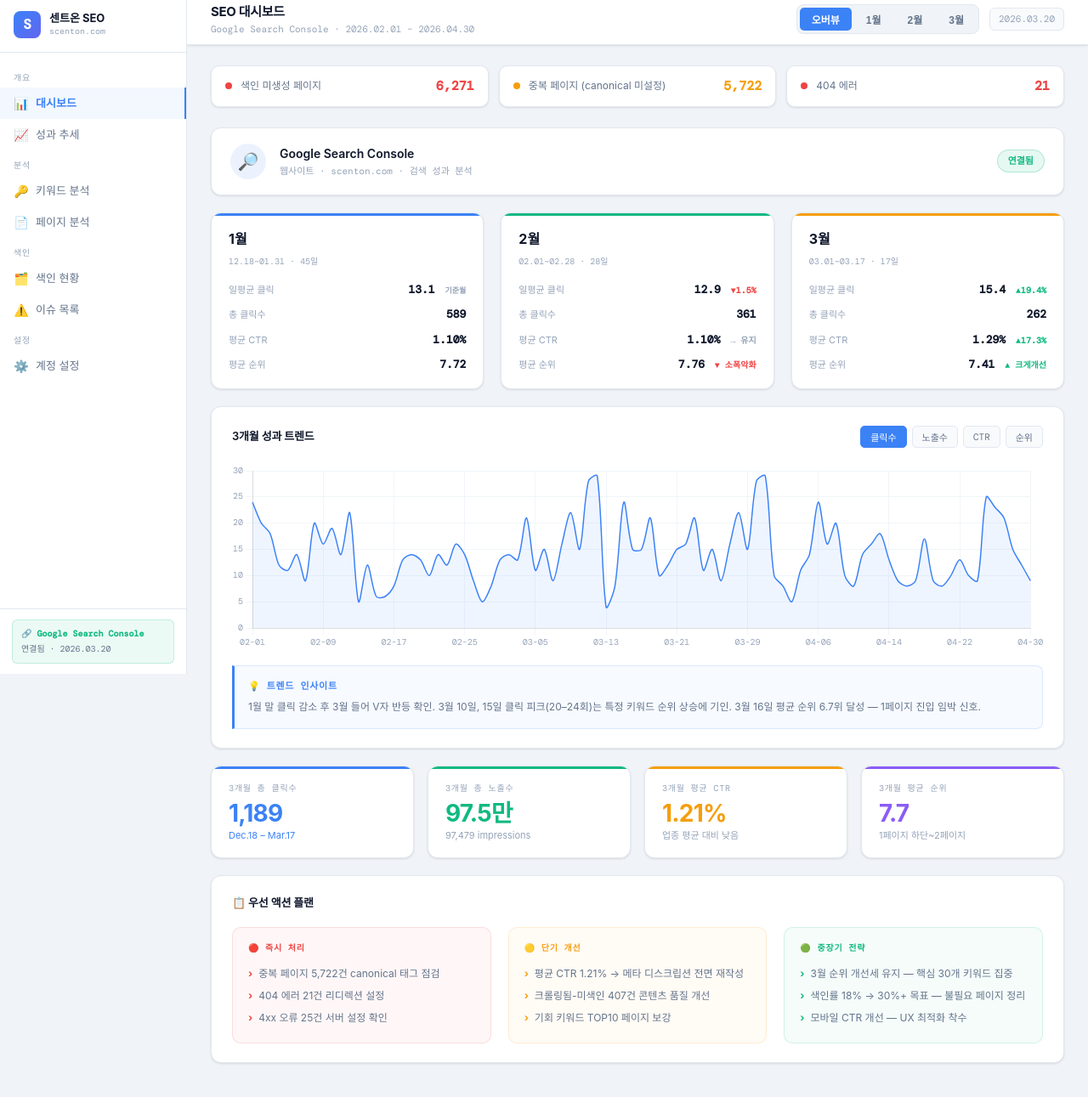
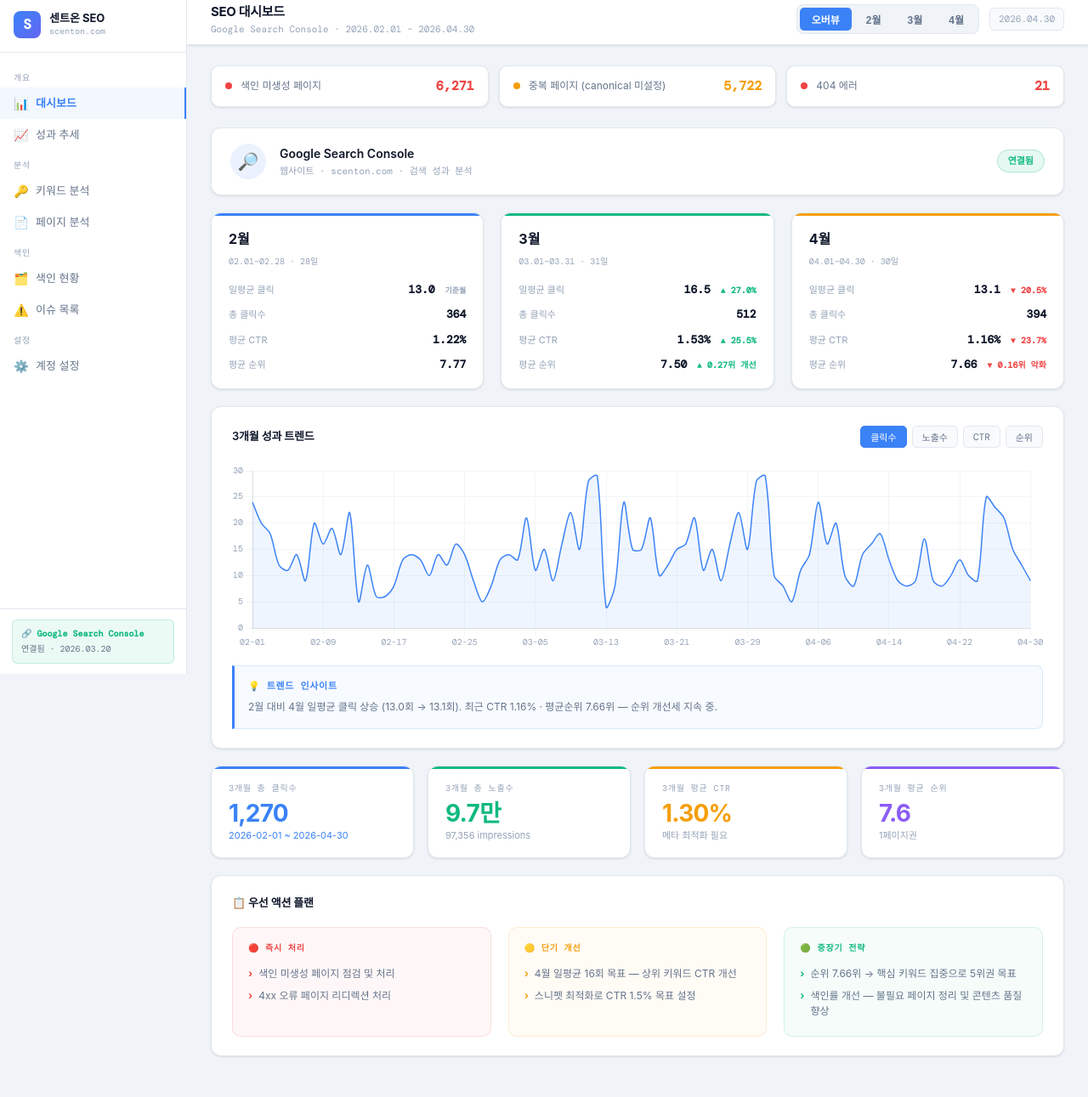
Before and after one commit to Christina-ksj/christin_scenton_v1, a plain HTML site: page index.html in a window 1280 px wide. Shown: the part 7-1298 px from the top of the page at 85% size. Drawn offline with nearby package versions, Linux system fonts and the light colour scheme; a web font is replaced by a local one.

Commit message:
feat: 대시보드 탭/KPI 데이터 기반 동적 생성
- MONTH_CONFIG, KPI_CHANGES를 하드코딩 → 데이터 기반 자동 생성으로 전환
- buildMonthConfig(): chart 데이터에서 월별 그룹핑, KPI 계산, 코멘트 자동 생성
- buildKpiChanges(): 월간 KPI 변동률 자동 계산
- initDashboard(): 탭 버튼, 월별 카드, KPI 그리드, 트렌드 인사이트 동적 렌더링
- 2월-4월 등 실제 데이터 기간에 맞춰 탭/헤더 자동 업데이트

```diff
--- a/index.html
+++ b/index.html
@@ -734,11 +734,8 @@ body {
         <div class="topbar-sub">Google Search Console · 2026.02.01 – 2026.04.30</div>
       </div>
       <div class="topbar-right">
-        <div class="period-tabs">
+        <div class="period-tabs" id="period-tabs-container">
           <button class="period-tab active" id="ptab-0" onclick="renderTab(0)">오버뷰</button>
-          <button class="period-tab" id="ptab-1" onclick="renderTab(1)">1월</button>
-          <button class="period-tab" id="ptab-2" onclick="renderTab(2)">2월</button>
-          <button class="period-tab" id="ptab-3" onclick="renderTab(3)">3월</button>
         </div>
         <div class="date-badge">2026.03.20</div>
       </div>
@@ -780,7 +777,7 @@ body {
         </div>
 
         <!-- Month Comparison Grid -->
-        <div class="grid-3col section-gap">
+        <div class="grid-3col section-gap" id="month-compare-grid">
           <div class="month-card blue">
             <div class="month-card-inner">
               <div class="month-card-header">
@@ -877,67 +874,20 @@ body {
           <div class="chart-wrap" style="height:220px;">
             <canvas id="overviewChart"></canvas>
           </div>
-          <div class="trend-insight-box">
+          <div class="trend-insight-box" id="overview-trend-insight">
             <div class="insight-title">💡 트렌드 인사이트</div>
-            1월 말 클릭 감소 후 3월 들어 V자 반등 확인. 3월 10일, 15일 클릭 피크(20–24회)는 특정 키워드 순위 상승에 기인. 3월 16일 평균 순위 6.7위 달성 — 1페이지 진입 임박 신호.
           </div>
         </div>
 
-        <!-- 3-Month KPI Summary -->
-        <div class="grid-4 section-gap">
-          <div class="summary-kpi-card blue">
-            <div class="summary-kpi-label">3개월 총 클릭수</div>
-            <div class="summary-kpi-value">1,189</div>
-            <div class="summary-kpi-sub" style="color:var(--accent);">Dec.18 – Mar.17</div>
-          </div>
-          <div class="summary-kpi-card green">
-            <div class="summary-kpi-label">3개월 총 노출수</div>
-            <div class="summary-kpi-value">97.5만</div>
-            <div class="summary-kpi-sub">97,479 impressions</div>
-          </div>
-          <div class="summary-kpi-card orange">
-            <div class="summary-kpi-label">3개월 평균 CTR</div>
-            <div class="summary-kpi-value">1.21%</div>
-            <div class="summary-kpi-sub">업종 평균 대비 낮음</div>
-          </div>
-          <div class="summary-kpi-card purple">
-            <div class="summary-kpi-label">3개월 평균 순위</div>
-            <div class="summary-kpi-value">7.7</div>
-            <div class="summary-kpi-sub">1페이지 하단~2페이지</div>
-          </div>
-        </div>
+        <!-- KPI Summary (dynamic) -->
+        <div class="grid-4 section-gap" id="overview-kpi-grid"></div>
 
         <!-- Priority Actions -->
         <div class="card section-gap">
           <div class="card-header">
             <span class="card-title">📋 우선 액션 플랜</span>
           </div>
-          <div class="grid-3col">
-            <div class="priority-col urgent">
-              <div class="priority-col-label">🔴 즉시 처리</div>
-              <ul class="priority-list">
-                <li>중복 페이지 5,722건 canonical 태그 점검</li>
-                <li>404 에러 21건 리디렉션 설정</li>
-                <li>4xx 오류 25건 서버 설정 확인</li>
-              </ul>
-            </div>
-            <div class="priority-col short">
-              <div class="priority-col-label">🟡 단기 개선</div>
-              <ul class="priority-list">
-                <li>평균 CTR 1.21% → 메타 디스크립션 전면 재작성</li>
-                <li>크롤링됨-미색인 407건 콘텐츠 품질 개선</li>
-                <li>기회 키워드 TOP10 페이지 보강</li>
-              </ul>
-            </div>
-            <div class="priority-col long">
-              <div class="priority-col-label">🟢 중장기 전략</div>
-              <ul class="priority-list">
-                <li>3월 순위 개선세 유지 — 핵심 30개 키워드 집중</li>
-                <li>색인률 18% → 30%+ 목표 — 불필요 페이지 정리</li>
-                <li>모바일 CTR 개선 — UX 최적화 착수</li>
-              </ul>
-            </div>
-          </div>
+          <div class="grid-3col" id="overview-actions-grid"></div>
         </div>
 
       </div>
@@ -1177,71 +1127,7 @@ const DATA = {
   low_ctr: [{"인기 검색어": "자라홈", "클릭수": 1, "노출": 13409, "CTR": 0.0001, "게재 순위": 8.43}, {"인기 검색어": "탑텐", "클릭수": 0, "노출": 3907, "CTR": 0, "게재 순위": 8.1}, {"인기 검색어": "샤롯데", "클릭수": 0, "노출": 2782, "CTR": 0, "게재 순위": 6.75}, {"인기 검색어": "사진전", "클릭수": 4, "노출": 1811, "CTR": 0.0022, "게재 순위": 5.73}, {"인기 검색어": "자라 홈", "클릭수": 0, "노출": 1470, "CTR": 0, "게재 순위": 8.95}, {"인기 검색어": "감곡cc", "클릭수": 5, "노출": 1290, "CTR": 0.0039, "게재 순위": 6.86}, {"인기 검색어": "자동차 판매점", "클릭수": 0, "노출": 1195, "CTR": 0, "게재 순위": 7.03}, {"인기 검색어": "최인아책방", "클릭수": 4, "노출": 876, "CTR": 0.0046, "게재 순위": 8.33}, {"인기 검색어": "세니아의원", "클릭수": 1, "노출": 718, "CTR": 0.0014, "게재 순위": 8.44}, {"인기 검색어": "가연", "클릭수": 1, "노출": 717, "CTR": 0.0014, "게재 순위": 9.39}]
 };
 
-const MONTH_CONFIG = {
-  1: {
-    label: '1월',
-    period: '2025.12.18 – 2026.01.31',
-    start: '2025-12-18',
-    end: '2026-01-31',
-    clickRatio: 0.49,
-    impRatio: 0.50,
-    ctrMult: 0.91,
-    posAdj: +0.02,
-    comments: {
-      kpi: '<div class="comment-label info">💡 성과 인사이트</div>전체 기간 중 최장 <strong>45일</strong> 집계. 1월 3일 클릭 <strong>25회</strong>로 월 최고 기록. 월말로 갈수록 8~9회로 하락 추세 — 계절성 요인 또는 콘텐츠 노후화 가능성 검토 필요.',
-      trend: '<div class="comment-label">💡 트렌드 분석</div>1월 3일 클릭 25회 피크 후 점진적 하락. 노출은 일평균 <strong>1,187회</strong>로 안정적이나 클릭 전환이 부족 — 메타 디스크립션 최적화가 가장 효과적인 개선 방법.',
-      kw: '<div class="comment-label info">💡 키워드 인사이트</div>\'센트온\' 브랜드 키워드(CTR 16.7%)가 압도적 1위. \'향기마케팅\' 등 카테고리 키워드는 클릭 7~15회로 성장 가능성 높음 — 관련 콘텐츠 보강 시 트래픽 배증 가능.',
-      device: '<div class="comment-label">💡 기기 인사이트</div>데스크톱(57%) 편중. 모바일(41%)이 상당한 비중을 차지하나 CTR이 낮아 <strong>모바일 최적화</strong> 시 추가 클릭 확보 가능.'
-    },
-    insights: {
-      urgent: ['중복 페이지 5,722건 canonical 태그 점검 시급', '404 에러 21건 리디렉션 처리'],
-      short: ['CTR 1.10%로 3개월 중 최저 — 메타 디스크립션 재작성 시작', '1월 말 클릭 감소 추세 모니터링 및 원인 분석'],
-      long: ['순위 7.72 기준 상위 30개 키워드 집중 최적화', '색인률 개선 위한 불필요 페이지 정리 착수']
-    }
-  },
-  2: {
-    label: '2월',
-    period: '2026.02.01 – 2026.02.28',
-    start: '2026-02-01',
-    end: '2026-02-28',
-    clickRatio: 0.30,
-    impRatio: 0.31,
-    ctrMult: 0.91,
-    posAdj: +0.06,
-    comments: {
-      kpi: '<div class="comment-label info">💡 성과 인사이트</div>일평균 클릭 <strong>12.9회</strong>로 1월(13.1회)과 유사 수준 유지. 2월 23일 <strong>20회</strong>로 월 최고 기록. CTR 1.10% 유지 — 순위 소폭 악화(7.76)에도 클릭률 유지는 긍정적 신호.',
-      trend: '<div class="comment-label">💡 트렌드 분석</div>2월 초반 8~9회 저조 후 월 중반부터 회복. 2월 21~23일 연속 고클릭(15~20회) 기록. 말일(2/28) 18회로 상승세 진입 — 3월 성장의 전조.',
-      kw: '<div class="comment-label info">💡 키워드 인사이트</div>브랜드 외 \'향기마케팅\' 계열 키워드 CTR이 1.0~1.5%로 안정적. \'매장 향기\', \'공간향기\' 등 니즈 키워드 순위 상승 중 — 콘텐츠 보강 시 클릭 증가 기대.',
-      device: '<div class="comment-label">💡 기기 인사이트</div>기기 분포 1월과 유사. 모바일 CTR 개선이 전체 CTR 향상의 핵심 레버 — 모바일 스니펫 최적화 우선 적용 권장.'
-    },
-    insights: {
-      urgent: ['4xx 오류 25건 서버 설정 확인', '리디렉션 포함 페이지 29건 점검'],
-      short: ['CTR 1.10% 유지 — 2월 23일 클릭 20회 최고 기록 키워드 집중 분석', '스니펫 최적화로 CTR 1.5% 목표 설정'],
-      long: ['순위 7.76 — 기회 키워드 콘텐츠 보강으로 1페이지 진입 준비', '크롤링됨-미색인 407건 콘텐츠 품질 개선 착수']
-    }
-  },
-  3: {
-    label: '3월',
-    period: '2026.03.01 – 2026.03.17',
-    start: '2026-03-01',
-    end: '2026-03-17',
-    clickRatio: 0.22,
-    impRatio: 0.19,
-    ctrMult: 1.07,
-    posAdj: -0.29,
-    comments: {
-      kpi: '<div class="comment-label good">🚀 성과 하이라이트</div>17일 집계임에도 <strong>일평균 클릭 15.4회로 3개월 최고</strong>. CTR 1.29%로 3개월 최우수. 3월 16일 순위 <strong>6.7위</strong> 달성 — 콘텐츠 최적화 효과 본격화 신호.',
-      trend: '<div class="comment-label good">🚀 트렌드 분석</div>3월 전반 꾸준한 성장세. 3월 15일 24클릭·16일 순위 6.7위는 특정 키워드의 <strong>1페이지 진입 시점</strong>으로 추정. 이 모멘텀 유지가 최우선 과제.',
-      kw: '<div class="comment-label good">🚀 키워드 인사이트</div>상위 키워드 순위 <strong>전반적으로 0.3위 개선</strong>. 이 추세 유지 시 2~3개 핵심 키워드의 TOP 5 진입 가능 — \'향기마케팅\' 계열 집중 공략 권장.',
-      device: '<div class="comment-label good">🚀 기기 인사이트</div>3월 들어 모바일 클릭 비중 소폭 상승. 모바일 UX 개선 작업의 효과 가능성 — 지속적인 모바일 최적화로 추가 성장 기대.'
-    },
-    insights: {
-      urgent: ['3월 13일 클릭 4회 급감 원인 분석 — 크롤링 이슈 여부 확인'],
-      short: ['CTR 1.29%로 3개월 최고 — 상승 모멘텀 유지 위해 상위 페이지 메타 최적화 계속'],
-      long: ['3월 16일 순위 6.7위 달성 — 1페이지 안착을 위한 핵심 키워드 집중 전략 수립', '색인률 18% → 25% 목표 설정 및 실행']
-    }
-  }
-};
+let MONTH_CONFIG = {};
 
 // ─── State ───
 let currentTab = 0;
@@ -1525,11 +1411,7 @@ function buildLowCtrTable() {
 }
 
 // ─── KPI Change badges ───
-const KPI_CHANGES = {
-  1: { clicks: null, ctr: null, pos: null },
-  2: { clicks: { cls: 'down', text: '▼ 1.5%' }, ctr: null, pos: null },
-  3: { clicks: { cls: 'up', text: '▲ 19.4%' }, ctr: { cls: 'up', text: '▲ 17.3%' }, pos: { cls: 'up', text: '▲ 크게개선' } }
-};
+let KPI_CHANGES = {};
 
 function renderKpiChange(elId, changeInfo, baseText) {
   const el = document.getElementById(elId);
@@ -1664,30 +1546,108 @@ function renderMonthly(month) {
   document.getElementById('insights-period').textContent = cfg.period;
 }
 
+// ─── Build MONTH_CONFIG dynamically from DATA.chart ───
+
+function buildMonthConfig() {
+  const chart = DATA.chart;
+  if (!chart || chart.length === 0) return {};
+  const COLORS = ['blue', 'green', 'orange', 'purple'];
+  const monthMap = {};
+  chart.forEach(d => {
+    const ym = d['날짜'].substring(0, 7);
+    if (!monthMap[ym]) monthMap[ym] = [];
+    monthMap[ym].push(d);
+  });
+  const sortedMonths = Object.keys(monthMap).sort();
+  const totalClicks = chart.reduce((s, d) => s + d['클릭수'], 0);
+  const totalImp    = chart.reduce((s, d) => s + d['노출'], 0);
+  const overallPos  = chart.reduce((s, d) => s + d['순위'], 0) / chart.length;
+  const overallCTR  = totalImp > 0 ? totalClicks / totalImp : 0;
+  const config = {};
+  sortedMonths.forEach((ym, idx) => {
+    const days = monthMap[ym].sort((a, b) => a['날짜'].localeCompare(b['날짜']));
+    const mClicks   = days.reduce((s, d) => s + d['클릭수'], 0);
+    const mImp      = days.reduce((s, d) => s + d['노출'], 0);
+    const mCTR      = mImp > 0 ? mClicks / mImp : 0;
+    const mPos      = days.reduce((s, d) => s + d['순위'], 0) / days.length;
+    const dailyAvg  = mClicks / days.length;
+    const monthNum  = parseInt(ym.split('-')[1]);
+    const label     = monthNum + '월';
+    const startDate = days[0]['날짜'];
+    const endDate   = days[days.length - 1]['날짜'];
+    const sFmt      = startDate.substring(5).replace('-', '.');
+    const eFmt      = endDate.substring(5).replace('-', '.');
+    const clickRatio = totalClicks > 0 ? mClicks / totalClicks : 1 / sortedMonths.length;
+    const impRatio   = totalImp   > 0 ? mImp    / totalImp    : 1 / sortedMonths.length;
+    const ctrMult    = overallCTR > 0 ? mCTR    / overallCTR  : 1;
+    const posAdj     = mPos - overallPos;
+    const ctrPct     = (mCTR * 100).toFixed(2);
+    const posRnd     = mPos.toFixed(2);
+    const posQual    = mPos <= 5 ? '1페이지 상위권' : mPos <= 10 ? '1페이지권' : '2페이지권';
+    const ctrQual    = mCTR >= 0.015 ? '우수' : mCTR >= 0.01 ? '양호' : '개선 필요';
+    const style      = mCTR >= 0.015 ? 'good' : 'info';
+    const emoji      = mCTR >= 0.015 ? '🚀' : '💡';
+    config[idx + 1] = {
+      label, color: COLORS[idx % COLORS.length],
+      period: `${startDate.replace(/-/g, '.')} – ${endDate.replace(/-/g, '.')}`,
+      shortPeriod: `${sFmt}~${eFmt} · ${days.length}일`,
+      start: startDate, end: endDate,
+      clickRatio, impRatio, ctrMult, posAdj,
+      _stats: { mClicks, mImp, mCTR, mPos, dailyAvg, days: days.length },
+      comments: {
+        kpi:    `<div class="comment-label ${style}">${emoji} 성과 인사이트</div>${label} 집계 <strong>${days.length}일</strong>. 일평균 클릭 <strong>${dailyAvg.toFixed(1)}회</strong>. CTR <strong>${ctrPct}%</strong> (${ctrQual}) · 평균순위 <strong>${posRnd}위</strong> (${posQual}).`,
+        trend:  `<div class="comment-label">💡 트렌드 분석</div>${label} 총 클릭 <strong>${mClicks.toLocaleString()}회</strong> · 노출 <strong>${mImp.toLocaleString()}회</strong>. CTR ${ctrPct}% — ${mCTR >= 0.012 ? '전환율 양호, 현재 전략 유지' : '메타 디스크립션 최적화로 CTR 개선 권장'}.`,
+        kw:     `<div class="comment-label info">💡 키워드 인사이트</div>${label} 평균 순위 ${posRnd}위. ${mPos <= 8 ? '1페이지 내 안정적 노출 — 브랜드 키워드 CTR 유지 전략 권장' : '기회 키워드 콘텐츠 보강으로 1페이지 진입 준비 필요'}.`,
+        device: `<div class="comment-label">💡 기기 인사이트</div>데스크톱/모바일 혼합 트래픽. ${label} 모바일 CTR 최적화 시 전체 성과 추가 개선 기대.`
+      },
+      insights: {
+        urgent: mCTR < 0.01
+          ? [`CTR ${ctrPct}% — 메타 디스크립션 즉시 재작성 필요`, '색인 미생성 페이지 canonical 태그 점검']
+          : ['색인 미생성 페이지 점검 및 처리', '4xx 오류 페이지 리디렉션 처리'],
+        short: [
+          `${label} 일평균 ${Math.ceil(dailyAvg * 1.2)}회 목표 — 상위 키워드 CTR 개선`,
+          mCTR >= 0.012 ? '현재 성과 유지 — 상위 페이지 메타 최적화 지속' : '스니펫 최적화로 CTR 1.5% 목표 설정'
+        ],
+        long: [
+          `순위 ${posRnd}위 → 핵심 키워드 집중으로 ${Math.max(1, Math.floor(mPos) - 2)}위권 목표`,
+          '색인률 개선 — 불필요 페이지 정리 및 콘텐츠 품질 향상'
+        ]
+      }
+    };
+  });
+  return config;
+}
+
+function buildKpiChanges(config) {
+  const changes = {};
+  const keys = Object.keys(config).map(Number).sort();
+  keys.forEach((k, idx) => {
+    if (idx === 0) { changes[k] = { clicks: null, ctr: null, pos: null }; return; }
+    const prev = config[keys[idx - 1]]._stats;
+    const curr = config[k]._stats;
+    const clickPct = prev.dailyAvg > 0 ? ((curr.dailyAvg - prev.dailyAvg) / prev.dailyAvg * 100) : 0;
+    const ctrPct   = prev.mCTR > 0    ? ((curr.mCTR    - prev.mCTR)    / prev.mCTR    * 100) : 0;
+    const posDiff  = curr.mPos - prev.mPos;
+    changes[k] = {
+      clicks: Math.abs(clickPct) > 0.5 ? { cls: clickPct > 0 ? 'up' : 'down', text: `${clickPct > 0 ? '▲' : '▼'} ${Math.abs(clickPct).toFixed(1)}%` } : null,
+      ctr:    Math.abs(ctrPct)   > 0.5 ? { cls: ctrPct   > 0 ? 'up' : 'down', text: `${ctrPct   > 0 ? '▲' : '▼'} ${Math.abs(ctrPct).toFixed(1)}%`   } : null,
+      pos: Math.abs(posDiff) > 0.05 ? { cls: posDiff < 0 ? 'up' : 'down', text: `${posDiff < 0 ? '▲' : '▼'} ${Math.abs(posDiff).toFixed(2)}위 ${posDiff < 0 ? '개선' : '악화'}` } : null
+    };
+  });
+  return changes;
+}
+
 // ─── renderTab ───
 
 function renderTab(tab) {
   currentTab = tab;
-
-  // Period tab button states
-  [0, 1, 2, 3].forEach(i => {
-    const btn = document.getElementById('ptab-' + i);
-    if (btn) {
-      if (i === tab) btn.classList.add('active');
-      else btn.classList.remove('active');
-    }
-  });
-
-  // Sidebar nav item states (sync first two items to overview vs monthly)
+  document.querySelectorAll('.period-tab').forEach(btn => btn.classList.remove('active'));
+  const activeBtn = document.getElementById('ptab-' + tab);
+  if (activeBtn) activeBtn.classList.add('active');
   document.querySelectorAll('.nav-item').forEach(el => el.classList.remove('active'));
-  if (tab === 0) {
-    document.querySelectorAll('.nav-item')[0].classList.add('active');
-  }
-
-  // Show/hide sections
+  if (tab === 0) document.querySelectorAll('.nav-item')[0].classList.add('active');
   const overviewSection = document.getElementById('overview-section');
-  const monthlySection = document.getElementById('monthly-section');
-
+  const monthlySection  = document.getElementById('monthly-section');
   if (tab === 0) {
     overviewSection.style.display = '';
     monthlySection.style.display = 'none';
@@ -1700,10 +1660,84 @@ function renderTab(tab) {
 }
 
 // ─── Init ───
-buildIssues();
-buildOppTable();
-buildLowCtrTable();
-renderTab(0);
+
+function initDashboard() {
+  MONTH_CONFIG = buildMonthConfig();
+  KPI_CHANGES  = buildKpiChanges(MONTH_CONFIG);
+  const monthKeys = Object.keys(MONTH_CONFIG).map(Number).sort();
+
+  // 1. Period tab buttons
+  const tabsContainer = document.getElementById('period-tabs-container');
+  tabsContainer.innerHTML = '<button class="period-tab active" id="ptab-0" onclick="renderTab(0)">오버뷰</button>';
+  monthKeys.forEach(k => {
+    tabsContainer.innerHTML += `<button class="period-tab" id="ptab-${k}" onclick="renderTab(${k})">${MONTH_CONFIG[k].label}</button>`;
+  });
+
+  // 2. Month compare cards
+  const CARD_COLORS = ['blue','green','orange','purple'];
+  const grid = document.getElementById('month-compare-grid');
+  grid.innerHTML = monthKeys.map((k, idx) => {
+    const cfg = MONTH_CONFIG[k];
+    const s   = cfg._stats;
+    const ch  = KPI_CHANGES[k];
+    const clickChg = ch.clicks ? `<span class="chg ${ch.clicks.cls}">${ch.clicks.text}</span>` : `<span class="chg base">기준월</span>`;
+    const ctrChg   = ch.ctr   ? `<span class="chg ${ch.ctr.cls}">${ch.ctr.text}</span>`         : '';
+    const posChg   = ch.pos   ? `<span class="chg ${ch.pos.cls}">${ch.pos.text}</span>`         : '';
+    return `<div class="month-card ${cfg.color}"><div class="month-card-inner">
+      <div class="month-card-header"><h3>${cfg.label}</h3><span>${cfg.shortPeriod}</span></div>
+      <div class="month-metrics">
+        <div class="metric-row"><span class="metric-label">일평균 클릭</span><span class="metric-val">${s.dailyAvg.toFixed(1)} ${clickChg}</span></div>
+        <div class="metric-row"><span class="metric-label">총 클릭수</span><span class="metric-val">${s.mClicks.toLocaleString()}</span></div>
+        <div class="metric-row"><span class="metric-label">평균 CTR</span><span class="metric-val">${(s.mCTR*100).toFixed(2)}% ${ctrChg}</span></div>
+        <div class="metric-row"><span class="metric-label">평균 순위</span><span class="metric-val">${s.mPos.toFixed(2)} ${posChg}</span></div>
+      </div>
+    </div></div>`;
+  }).join('');
+
+  // 3. Overview KPI summary
+  const chart = DATA.chart;
+  const totalClicks = chart.reduce((s, d) => s + d['클릭수'], 0);
+  const totalImp    = chart.reduce((s, d) => s + d['노출'],   0);
+  const avgCTR      = totalImp > 0 ? totalClicks / totalImp : 0;
+  const avgPos      = chart.reduce((s, d) => s + d['순위'], 0) / chart.length;
+  const dates       = chart.map(d => d['날짜']).sort();
+  const impFmt      = totalImp >= 10000 ? (totalImp / 10000).toFixed(1) + '만' : totalImp.toLocaleString();
+  const nMonths     = monthKeys.length;
+  const periodLabel = `${nMonths}개월`;
+  const posQual     = avgPos <= 5 ? '1페이지 상위권' : avgPos <= 10 ? '1페이지권' : '2페이지권';
+  document.getElementById('overview-kpi-grid').innerHTML = `
+    <div class="summary-kpi-card blue"><div class="summary-kpi-label">${periodLabel} 총 클릭수</div><div class="summary-kpi-value">${totalClicks.toLocaleString()}</div><div class="summary-kpi-sub" style="color:var(--accent);">${dates[0]} ~ ${dates[dates.length-1]}</div></div>
+    <div class="summary-kpi-card green"><div class="summary-kpi-label">${periodLabel} 총 노출수</div><div class="summary-kpi-value">${impFmt}</div><div class="summary-kpi-sub">${totalImp.toLocaleString()} impressions</div></div>
+    <div class="summary-kpi-card orange"><div class="summary-kpi-label">${periodLabel} 평균 CTR</div><div class="summary-kpi-value">${(avgCTR*100).toFixed(2)}%</div><div class="summary-kpi-sub">${avgCTR >= 0.015 ? '✅ 양호' : '메타 최적화 필요'}</div></div>
+    <div class="summary-kpi-card purple"><div class="summary-kpi-label">${periodLabel} 평균 순위</div><div class="summary-kpi-value">${avgPos.toFixed(1)}</div><div class="summary-kpi-sub">${posQual}</div></div>`;
+
+  // 4. Overview trend insight
+  const lastMonth = MONTH_CONFIG[monthKeys[monthKeys.length - 1]];
+  const firstMonth = MONTH_CONFIG[monthKeys[0]];
+  const trendDir = lastMonth._stats.dailyAvg > firstMonth._stats.dailyAvg ? '상승' : '하락';
+  document.getElementById('overview-trend-insight').innerHTML =
+    `<div class="insight-title">💡 트렌드 인사이트</div>${firstMonth.label} 대비 ${lastMonth.label} 일평균 클릭 ${trendDir} (${firstMonth._stats.dailyAvg.toFixed(1)}회 → ${lastMonth._stats.dailyAvg.toFixed(1)}회). 최근 CTR ${(lastMonth._stats.mCTR*100).toFixed(2)}% · 평균순위 ${lastMonth._stats.mPos.toFixed(2)}위 — ${lastMonth._stats.mPos < firstMonth._stats.mPos ? '순위 개선세 지속 중' : '순위 개선 집중 필요'}.`;
+
+  // 5. Priority actions (from last month's insights)
+  const ins = lastMonth.insights;
+  document.getElementById('overview-actions-grid').innerHTML = `
+    <div class="priority-col urgent"><div class="priority-col-label">🔴 즉시 처리</div><ul class="priority-list">${ins.urgent.map(t=>`<li>${t}</li>`).join('')}</ul></div>
+    <div class="priority-col short"><div class="priority-col-label">🟡 단기 개선</div><ul class="priority-list">${ins.short.map(t=>`<li>${t}</li>`).join('')}</ul></div>
+    <div class="priority-col long"><div class="priority-col-label">🟢 중장기 전략</div><ul class="priority-list">${ins.long.map(t=>`<li>${t}</li>`).join('')}</ul></div>`;
+
+  // 6. Topbar sub & date badge
+  const topbarSub = document.querySelector('.topbar-sub');
+  if (topbarSub && dates.length) topbarSub.textContent = `Google Search Console · ${dates[0].replace(/-/g,'.')} – ${dates[dates.length-1].replace(/-/g,'.')}`;
+  const dateBadge = document.querySelector('.date-badge');
+  if (dateBadge && dates.length) dateBadge.textContent = dates[dates.length-1].replace(/-/g,'.');
+
+  buildIssues();
+  buildOppTable();
+  buildLowCtrTable();
+  renderTab(0);
+}
+
+initDashboard();
 </script>
 </body>
 </html>
```
Also changed, not shown: 2 other files.
